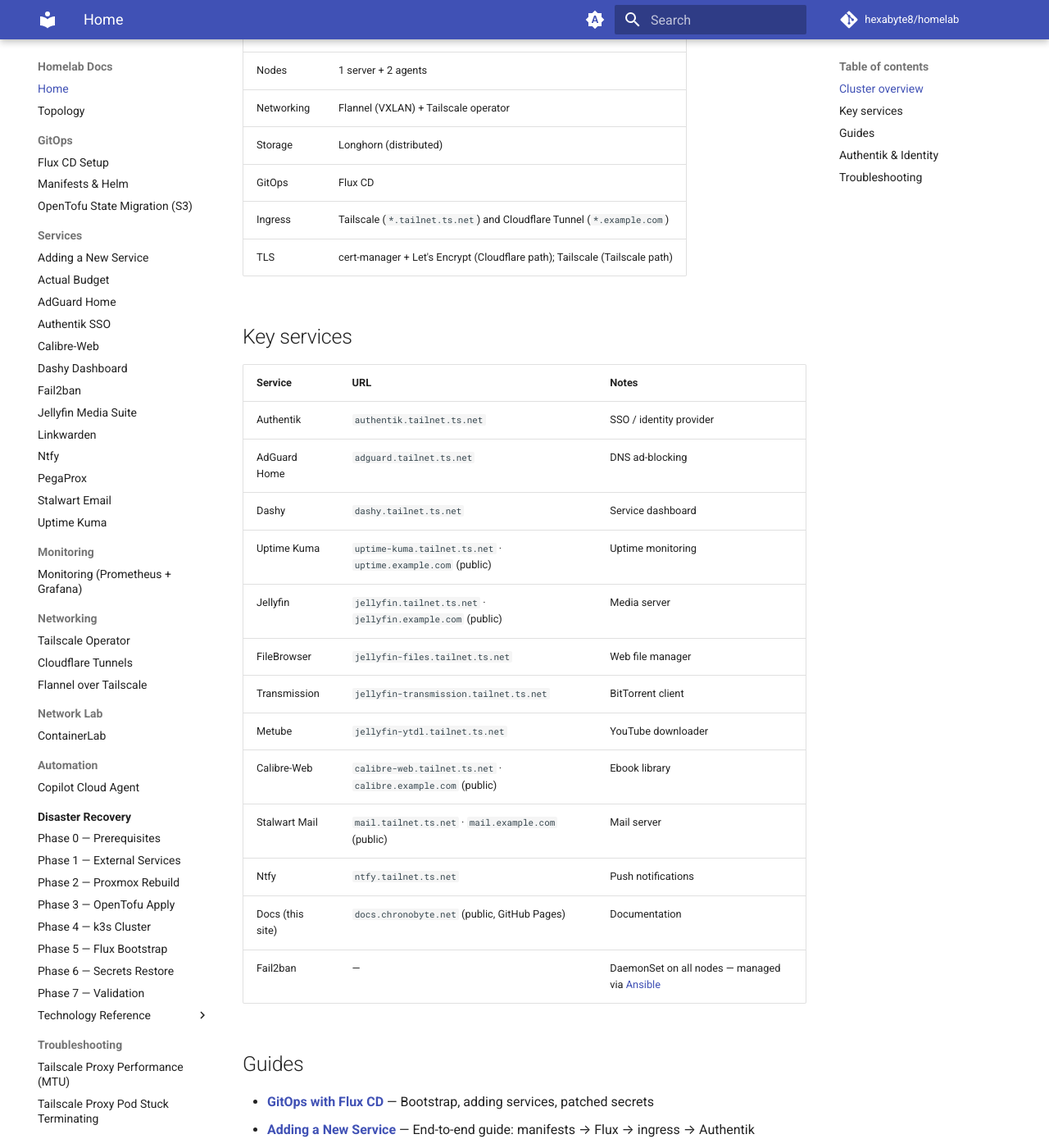
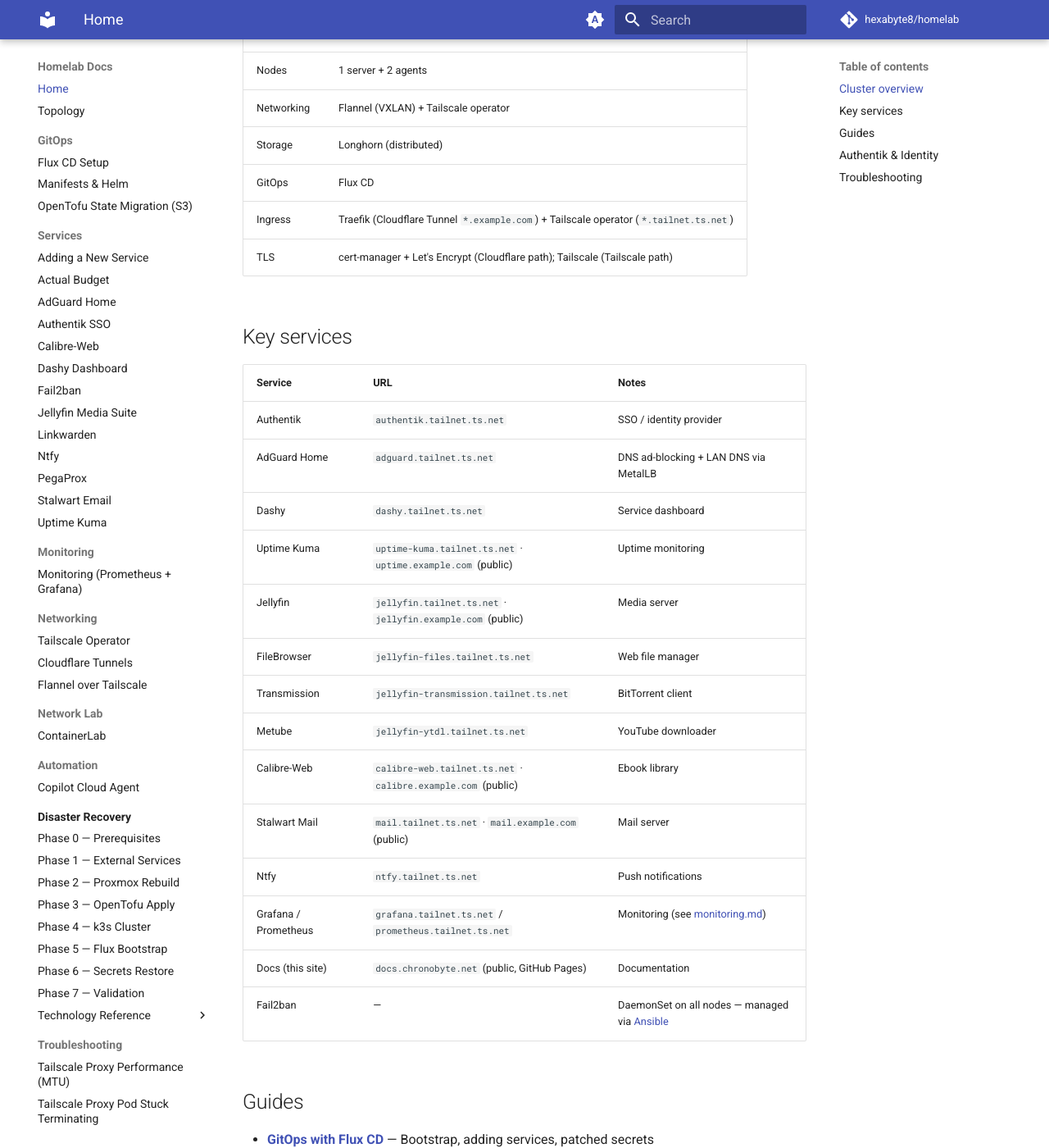
Before and after one commit to hexabyte8/homelab, an MkDocs documentation site: the page built from docs/index.md, in a window 1280 px wide and 1400 px high, scrolled down 395 px. Shown: the whole window at 82% size. Built offline with MkDocs 1.6.1 and Material for MkDocs 9.7.7, drawn with Linux system fonts in a browser that asks for light colours; comment, search, counter and statistics services are not loaded; some of the changed text lies outside the part shown.

Commit message:
docs: Refresh index.md with deployed services and guides
- Add Grafana/Prometheus row with monitoring.md link
- Add AdGuard LAN DNS exposure note via MetalLB
- Clarify Ingress row: Traefik (Cloudflare) + Tailscale operator
- Add Cloudflare Tunnels and Monitoring guides to Guides section
- Keep all existing services including Metube (confirmed deployed)
- Verify all troubleshooting docs exist

Co-authored-by: Copilot <223556219+Copilot@users.noreply.github.com>

```diff
--- a/docs/index.md
+++ b/docs/index.md
@@ -13,7 +13,7 @@ Proxmox server, managed via GitOps with Flux CD.
 | Networking  | Flannel (VXLAN) + Tailscale operator            |
 | Storage     | Longhorn (distributed)                          |
 | GitOps      | Flux CD                                         |
-| Ingress     | Tailscale (`*.tailnet.ts.net`) and Cloudflare Tunnel (`*.example.com`) |
+| Ingress     | Traefik (Cloudflare Tunnel `*.example.com`) + Tailscale operator (`*.tailnet.ts.net`) |
 | TLS         | cert-manager + Let's Encrypt (Cloudflare path); Tailscale (Tailscale path) |
 
 ## Key services
@@ -21,7 +21,7 @@ Proxmox server, managed via GitOps with Flux CD.
 | Service | URL | Notes |
 | --- | --- | --- |
 | Authentik | `authentik.tailnet.ts.net` | SSO / identity provider |
-| AdGuard Home | `adguard.tailnet.ts.net` | DNS ad-blocking |
+| AdGuard Home | `adguard.tailnet.ts.net` | DNS ad-blocking + LAN DNS via MetalLB |
 | Dashy | `dashy.tailnet.ts.net` | Service dashboard |
 | Uptime Kuma | `uptime-kuma.tailnet.ts.net` · `uptime.example.com` (public) | Uptime monitoring |
 | Jellyfin | `jellyfin.tailnet.ts.net` · `jellyfin.example.com` (public) | Media server |
@@ -31,6 +31,7 @@ Proxmox server, managed via GitOps with Flux CD.
 | Calibre-Web | `calibre-web.tailnet.ts.net` · `calibre.example.com` (public) | Ebook library |
 | Stalwart Mail | `mail.tailnet.ts.net` · `mail.example.com` (public) | Mail server |
 | Ntfy | `ntfy.tailnet.ts.net` | Push notifications |
+| Grafana / Prometheus | `grafana.tailnet.ts.net` / `prometheus.tailnet.ts.net` | Monitoring (see [monitoring.md](monitoring.md)) |
 | Docs (this site) | `docs.chronobyte.net` (public, GitHub Pages) | Documentation |
 | Fail2ban | — | DaemonSet on all nodes — managed via [Ansible](fail2ban.md) |
 
@@ -38,9 +39,11 @@ Proxmox server, managed via GitOps with Flux CD.
 
 - **[GitOps with Flux CD](gitops-flux.md)** — Bootstrap, adding services, patched secrets
 - **[Adding a New Service](new-service.md)** — End-to-end guide: manifests → Flux → ingress → Authentik
+- **[Cloudflare Tunnels](cloudflare-tunnels.md)** — Public ingress via Cloudflare Tunnel
 - **[Tailscale Operator](tailscale-operator.md)** — Exposing services on the tailnet
 - **[Flannel over Tailscale](flannel-over-tailscale.md)** — Cross-node pod networking via Tailscale IPs
 - **[Manifests & Helm](manifests-and-helm.md)** — Cluster overview and manual `kubectl` / `helm` escape hatches
+- **[Monitoring](monitoring.md)** — Prometheus, Grafana, and alerting
 - **[Disaster Recovery](disaster-recovery/index.md)** — Full rebuild from scratch
 - **[Fail2ban](fail2ban.md)** — DaemonSet deployment, jail config, ban management, troubleshooting
 
```
